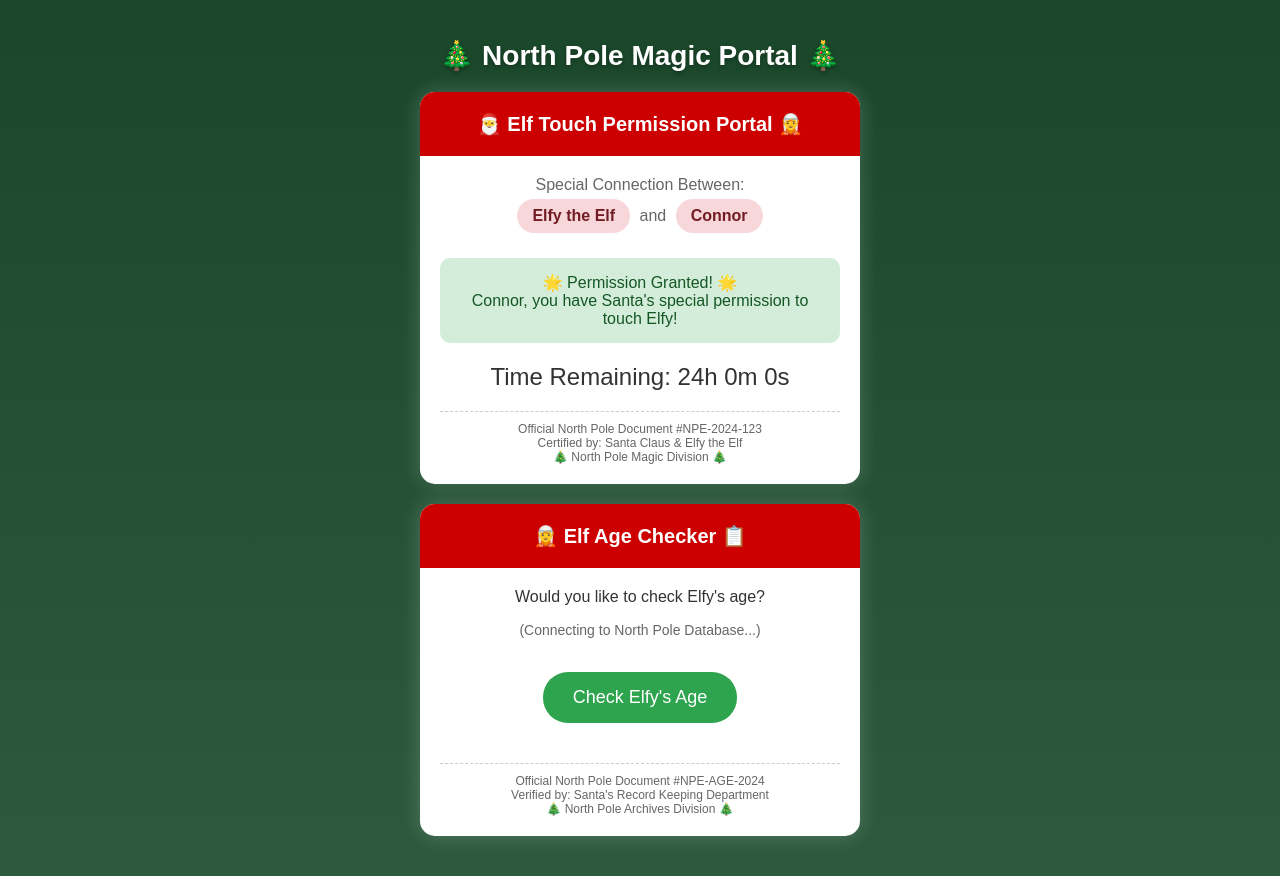
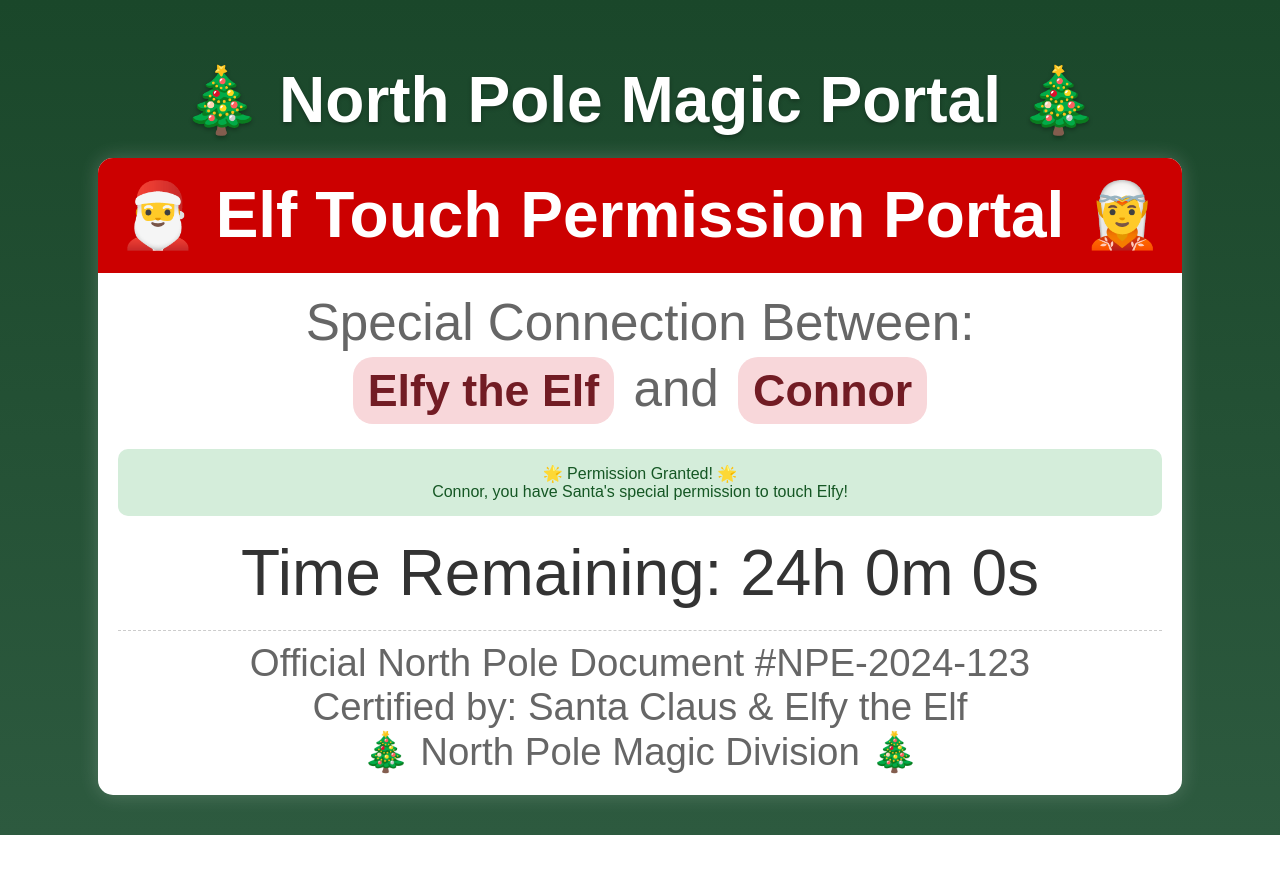
Before and after one commit to cnichols1734/north-pole-app, a plain HTML site: page index.html in a window 1280 px wide. Both pictures are taken after a click on the button "Request Elf Touch Permission". After the commit the page ends 835 px from the top, so only its background shows below. Drawn offline with Linux system fonts and the light colour scheme.

Commit message:
Update index.html

```diff
--- a/index.html
+++ b/index.html
@@ -1,6 +1,7 @@
 <!DOCTYPE html>
 <html>
 <head>
+    <meta name="viewport" content="width=device-width, initial-scale=1.0">
     <style>
         body {
             font-family: Arial, sans-serif;
@@ -12,39 +13,45 @@
             display: flex;
             flex-direction: column;
             align-items: center;
+            box-sizing: border-box;
         }
+
         .page-title {
             color: white;
             text-align: center;
-            font-size: 28px;
+            font-size: 5vw;
             margin-bottom: 20px;
-            text-shadow: 0 2px 4px rgba(0,0,0,0.3);
+            text-shadow: 0 2px 4px rgba(0, 0, 0, 0.3);
         }
+
         .container {
             background: white;
             padding: 20px;
             border-radius: 15px;
-            box-shadow: 0 0 20px rgba(255,255,255,0.2);
+            box-shadow: 0 0 20px rgba(255, 255, 255, 0.2);
             text-align: center;
-            max-width: 400px;
-            width: 90%;
+            max-width: 90%;
             color: #333;
             margin-bottom: 20px;
+            box-sizing: border-box;
         }
+
         .header {
             background: #cc0000;
             margin: -20px -20px 20px -20px;
             padding: 20px;
             border-radius: 15px 15px 0 0;
             color: white;
-            font-size: 20px;
+            font-size: 5vw;
             font-weight: bold;
         }
+
         .subheader {
             color: #666;
             margin: 15px 0;
-            font-size: 16px;
+            font-size: 4vw;
         }
+
         .name-badge {
             background: #f8d7da;
             color: #721c24;
@@ -53,26 +60,31 @@
             display: inline-block;
             margin: 5px;
             font-weight: bold;
+            font-size: 3.5vw;
         }
+
         .button {
             background: #2ea44f;
             color: white;
             border: none;
             padding: 15px 30px;
             border-radius: 25px;
-            font-size: 18px;
+            font-size: 5vw;
             cursor: pointer;
             transition: transform 0.2s;
             margin: 20px 0;
         }
+
         .button:hover {
             transform: scale(1.05);
         }
+
         .timer {
-            font-size: 24px;
+            font-size: 5vw;
             margin: 20px 0;
             color: #333;
         }
+
         .permission-granted {
             background: #d4edda;
             color: #155724;
@@ -81,19 +93,23 @@
             margin: 20px 0;
             display: none;
         }
+
         .loading {
             display: none;
             margin: 20px 0;
         }
+
         .loading-text {
             margin-bottom: 10px;
             color: #666;
         }
+
         .loading-dots {
             display: flex;
             justify-content: center;
             gap: 8px;
         }
+
         .dot {
             width: 12px;
             height: 12px;
@@ -101,39 +117,67 @@
             border-radius: 50%;
             animation: bounce 0.5s infinite alternate;
         }
-        .dot:nth-child(2) { animation-delay: 0.2s; }
-        .dot:nth-child(3) { animation-delay: 0.4s; }
+
+        .dot:nth-child(2) {
+            animation-delay: 0.2s;
+        }
+
+        .dot:nth-child(3) {
+            animation-delay: 0.4s;
+        }
+
         .result {
             display: none;
-            font-size: 20px;
+            font-size: 4vw;
             margin: 20px 0;
             padding: 20px;
             background: #f8f9fa;
             border-radius: 10px;
             border: 2px dashed #cc0000;
         }
+
         .age-number {
-            font-size: 32px;
+            font-size: 6vw;
             color: #cc0000;
             font-weight: bold;
             margin: 10px 0;
         }
+
         .official-seal {
-            font-size: 12px;
+            font-size: 3vw;
             color: #666;
             border-top: 1px dashed #ccc;
             margin-top: 20px;
             padding-top: 10px;
         }
+
         @keyframes bounce {
-            from { transform: translateY(0); }
-            to { transform: translateY(-10px); }
+            from {
+                transform: translateY(0);
+            }
+
+            to {
+                transform: translateY(-10px);
+            }
         }
+
         @keyframes sparkle {
-            0% { transform: scale(1); opacity: 1; }
-            50% { transform: scale(1.2); opacity: 0.8; }
-            100% { transform: scale(1); opacity: 1; }
+            0% {
+                transform: scale(1);
+                opacity: 1;
+            }
+
+            50% {
+                transform: scale(1.2);
+                opacity: 0.8;
+            }
+
+            100% {
+                transform: scale(1);
+                opacity: 1;
+            }
         }
+
         .sparkling {
             animation: sparkle 0.5s ease-in-out;
         }
@@ -142,7 +186,6 @@
 <body>
     <h1 class="page-title">🎄 North Pole Magic Portal 🎄</h1>
 
-    <!-- Permission Container -->
     <div class="container" id="permissionContainer">
         <div class="header">
             🎅 Elf Touch Permission Portal 🧝
@@ -173,43 +216,6 @@
         </div>
     </div>
 
-    <!-- Age Checker Container -->
-    <div class="container">
-        <div class="header">
-            🧝 Elf Age Checker 📋
-        </div>
-        <div id="checkRequest">
-            <p>Would you like to check Elfy's age?</p>
-            <p style="font-size: 14px; color: #666;">
-                (Connecting to North Pole Database...)
-            </p>
-            <button class="button" onclick="checkAge()">
-                Check Elfy's Age
-            </button>
-        </div>
-        <div id="loading" class="loading">
-            <div class="loading-text">
-                Searching North Pole Records...
-            </div>
-            <div class="loading-dots">
-                <div class="dot"></div>
-                <div class="dot"></div>
-                <div class="dot"></div>
-            </div>
-        </div>
-        <div id="result" class="result">
-            <p>✨ Age Found in North Pole Records! ✨</p>
-            <div class="age-number">247 Years Old</div>
-            <p>Elfy was born in the Year 1777<br>
-            during the Great North Pole Snowfall!</p>
-        </div>
-        <div class="official-seal">
-            Official North Pole Document #NPE-AGE-2024<br>
-            Verified by: Santa's Record Keeping Department<br>
-            🎄 North Pole Archives Division 🎄
-        </div>
-    </div>
-
     <script>
         function grantPermission() {
             const container = document.getElementById('permissionContainer');
@@ -217,7 +223,6 @@
             const permissionGranted = document.getElementById('permissionGranted');
             const timer = document.getElementById('timer');
 
-            // Add sparkle effect
             container.classList.add('sparkling');
 
             setTimeout(() => {
@@ -230,7 +235,7 @@
         }
 
         function startTimer() {
-            let timeLeft = 24 * 60 * 60; // 24 hours in seconds
+            let timeLeft = 24 * 60 * 60;
 
             const timerInterval = setInterval(() => {
                 const hours = Math.floor(timeLeft / 3600);
@@ -242,28 +247,12 @@
 
                 if (timeLeft <= 0) {
                     clearInterval(timerInterval);
-                    location.reload(); // Reset the page when time is up
+                    location.reload();
                 }
 
                 timeLeft--;
             }, 1000);
         }
-
-        function checkAge() {
-            const checkRequest = document.getElementById('checkRequest');
-            const loading = document.getElementById('loading');
-            const result = document.getElementById('result');
-
-            // Hide check button and show loading
-            checkRequest.style.display = 'none';
-            loading.style.display = 'block';
-
-            // After 5 seconds, show the result
-            setTimeout(() => {
-                loading.style.display = 'none';
-                result.style.display = 'block';
-            }, 5000);
-        }
     </script>
 </body>
 </html>
```
